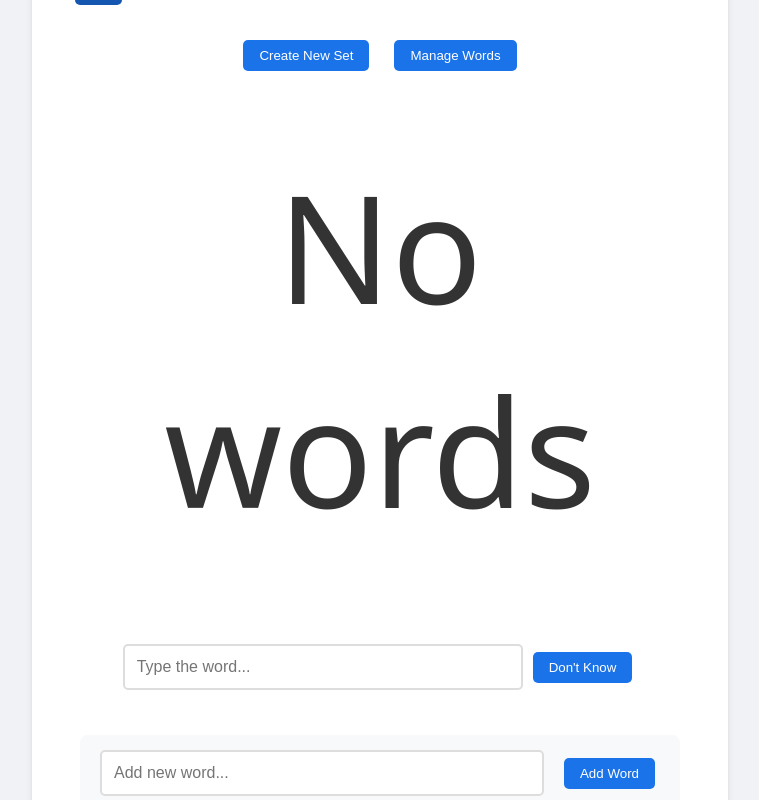
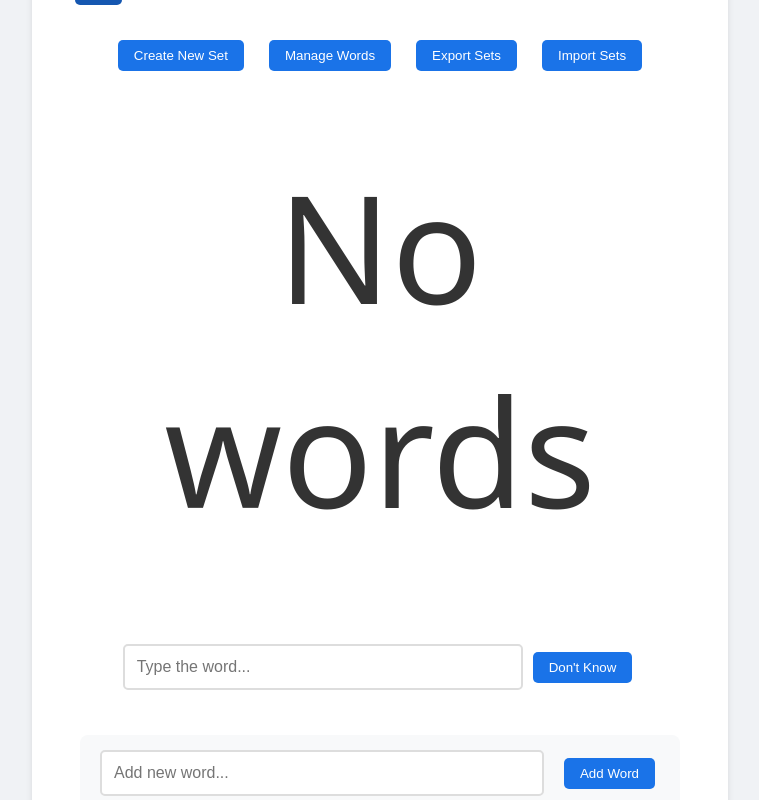
Before and after one commit to HongyiRen2009/flashcards, a plain HTML site: page index.html in a window 1280 px wide. Shown: the whole page, without its empty margins (260-1019 px from the left). Drawn offline with Linux system fonts and the light colour scheme.

Commit message:
feat: export and import word sets

```diff
--- a/index.html
+++ b/index.html
@@ -6,6 +6,8 @@
   <div class="controls" style="justify-content: center">
     <button class="button" onclick="showNewSetPrompt()">Create New Set</button>
     <button class="button" onclick="toggleWordList()">Manage Words</button>
+    <button class="button" onclick="exportWordSets()">Export Sets</button>
+    <button class="button" onclick="importWordSets()">Import Sets</button>
   </div>
 
   <h1 id="wordDisplay"></h1>
--- a/index.js
+++ b/index.js
@@ -48,6 +48,87 @@
       .writeText(words)
       .then(() => alert("Words copied to clipboard!"))
       .catch(() => alert("Failed to copy words."));
+  }
+
+  function exportWordSets() {
+    const dataToExport = wordSets.slice(1); // Exclude "All" set (index 0)
+    if (dataToExport.length === 0) {
+      alert("No word sets to export.");
+      return;
+    }
+    const dataStr = JSON.stringify(dataToExport, null, 2);
+    const dataBlob = new Blob([dataStr], { type: "application/json" });
+    const url = URL.createObjectURL(dataBlob);
+    const link = document.createElement("a");
+    link.href = url;
+    link.download = `flashcard-sets-${new Date().toISOString().split('T')[0]}.json`;
+    link.click();
+    URL.revokeObjectURL(url);
+  }
+
+  function importWordSets() {
+    const fileInput = document.createElement("input");
+    fileInput.type = "file";
+    fileInput.accept = ".json";
+    fileInput.onchange = (e) => {
+      const file = e.target.files[0];
+      if (!file) return;
+      const reader = new FileReader();
+      reader.onload = (event) => {
+        try {
+          const importedSets = JSON.parse(event.target.result);
+          if (!Array.isArray(importedSets)) {
+            alert("Invalid file format. Expected an array of word sets.");
+            return;
+          }
+          // Validate structure
+          const isValid = importedSets.every(
+            (set) => set.name && Array.isArray(set.words)
+          );
+          if (!isValid) {
+            alert("Invalid file format. Each set must have 'name' and 'words' array.");
+            return;
+          }
+          // Check for duplicates
+          const existingNames = new Set(wordSets.slice(1).map(s => s.name.toLowerCase()));
+          const duplicates = importedSets.filter(s => existingNames.has(s.name.toLowerCase()));
+          if (duplicates.length > 0) {
+            const proceed = confirm(
+              `The following sets already exist: ${duplicates.map(d => d.name).join(", ")}\n\nDo you want to merge them?\n\nOK = Merge (add words to existing sets)\nCancel = Skip import`
+            );
+            if (!proceed) return;
+          }
+          // Import sets
+          importedSets.forEach((importedSet) => {
+            const existingSet = wordSets.find(s => s.name.toLowerCase() === importedSet.name.toLowerCase());
+            if (existingSet) {
+              // Merge words
+              const newWords = importedSet.words.filter(w => !existingSet.words.includes(w));
+              existingSet.words.push(...newWords);
+              newWords.forEach(word => getCardState(word));
+            } else {
+              // Add new set
+              wordSets.push(importedSet);
+              importedSet.words.forEach(word => getCardState(word));
+            }
+          });
+          // Rebuild "All" set
+          wordSets[0].words = [];
+          for (let i = 1; i < wordSets.length; i++) {
+            wordSets[0].words.push(...wordSets[i].words);
+          }
+          saveWordSets();
+          saveReviewState();
+          updateWordSetButtons();
+          initializeWordSet(currentSetIndex);
+          alert("Word sets imported successfully!");
+        } catch (error) {
+          alert("Error parsing file: " + error.message);
+        }
+      };
+      reader.readAsText(file);
+    };
+    fileInput.click();
   }
 
   function normalizeWord(value) {
```
